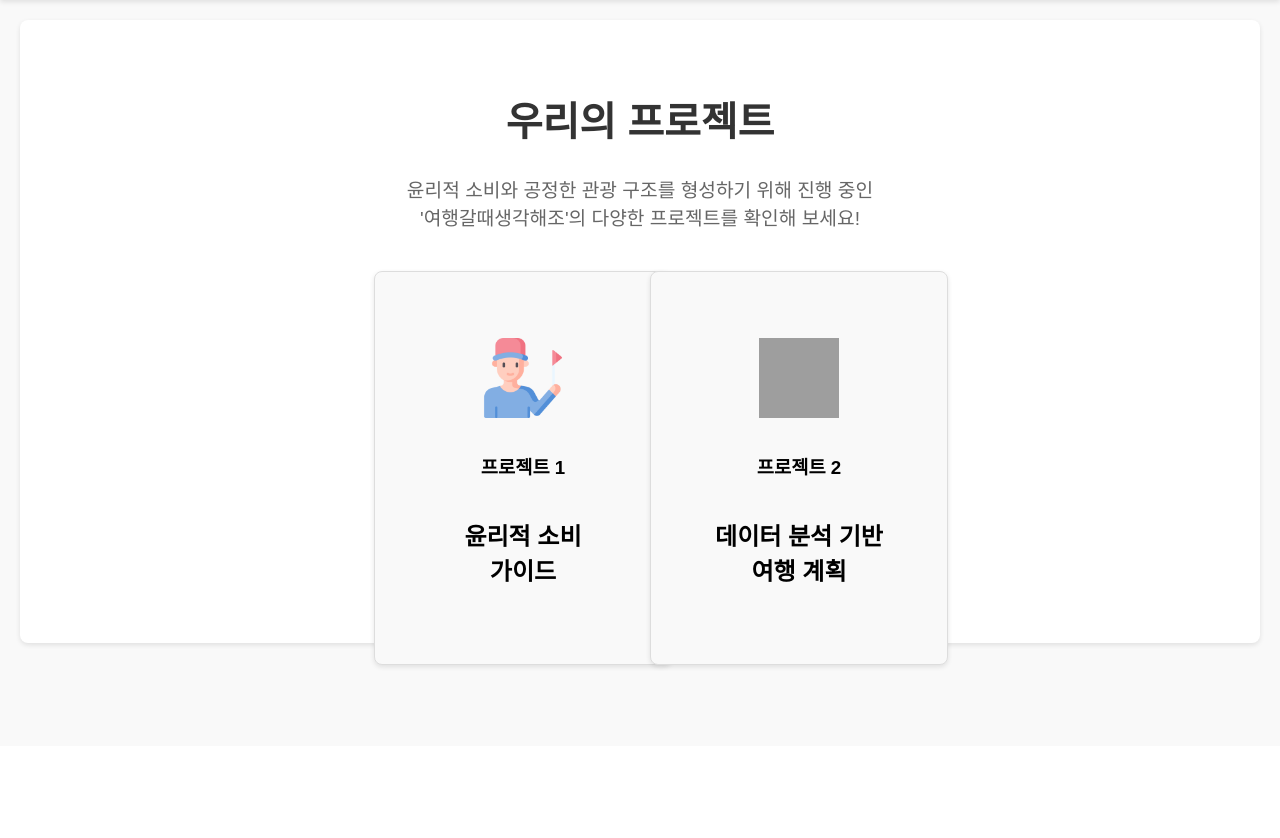
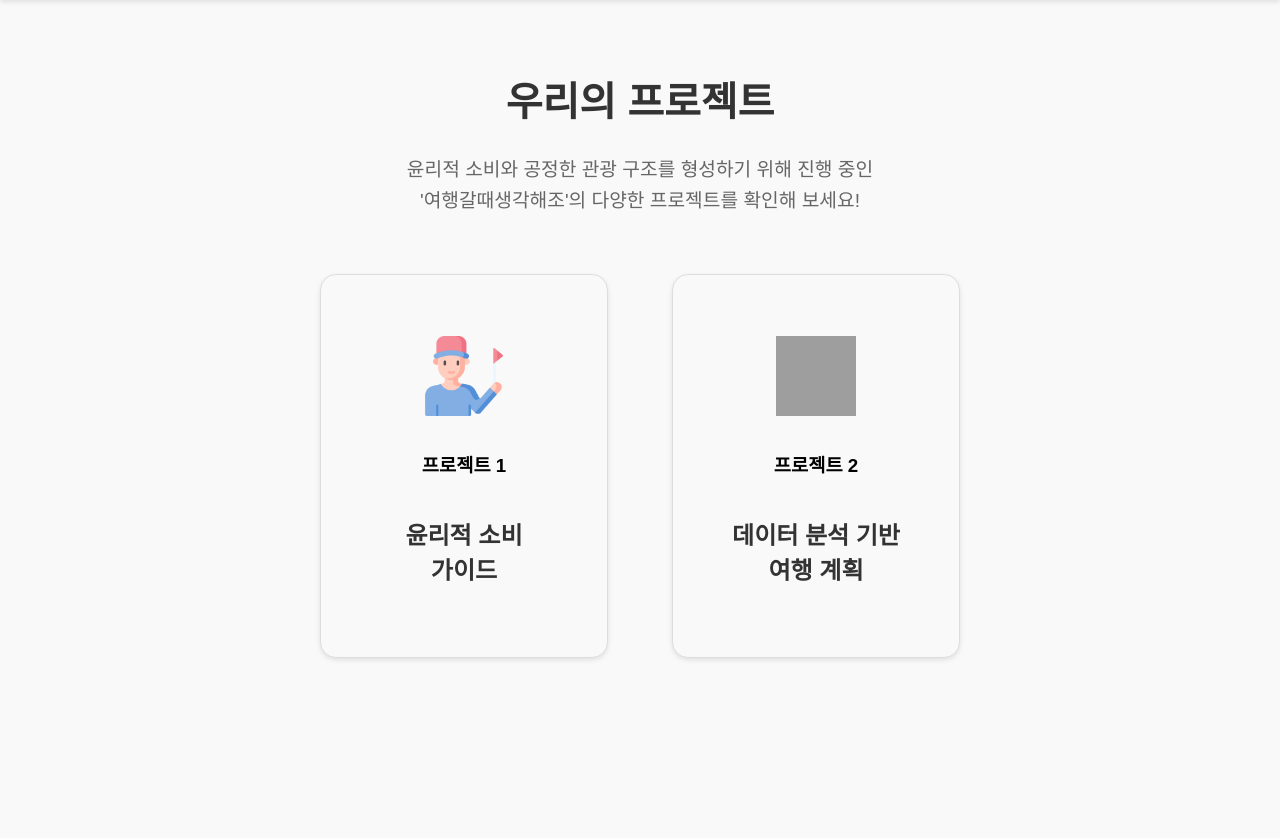
Before and after one commit to ChaenyH/bahrom_project, a Flask app: page /projects in a window 1280 px wide. Shown: the part 54-892 px from the top of the page. Before the commit the page ends 724 px from the top, so only its background shows below. Run offline with Flask 3, Linux system fonts and the light colour scheme; grey boxes are pictures that could not be loaded.

Commit message:
Minor Updates

```diff
--- a/app/__init__.py
+++ b/app/__init__.py
@@ -4,7 +4,7 @@ from flask_sqlalchemy import SQLAlchemy
 db = SQLAlchemy()  # SQLAlchemy 인스턴스 생성
 
 def create_app():
-    app = Flask(__name__)
+    app = Flask(__name__, static_folder='static')
     app.config.from_object('config')
 
     db.init_app(app)  # Flask 앱에 데이터베이스 초기화
--- /dev/null
+++ b/app/static/css/projects_style.css
@@ -0,0 +1,103 @@
+.container {
+    margin: 0px auto;
+    padding: 20px;
+    /* background: #fff; */
+}
+
+.projects-header {
+    text-align: center;
+    margin-bottom: 40px;
+}
+
+.projects-header h1 {
+    font-size: 2.5em;
+    color: #333;
+}
+
+.projects-header p {
+    font-size: 1.2em;
+    line-height: 1.6;
+    color: #666;
+    margin-bottom: 3em;
+}
+
+.projects-list {
+    display: flex;
+    gap: 4em; /* 카드 사이 간격 */
+    justify-content: center; /* 카드 중앙 정렬 */
+    margin-bottom: 10em;
+}
+
+.project-card {
+    width: 18em !important;
+    height: 24em !important;
+}
+
+.card-inner {
+    position: relative;
+    width: 100%;
+    height: 100%;
+    transform-style: preserve-3d;
+    transition: transform 0.6s;
+}
+
+.project-card:hover .card-inner {
+    transform: rotateY(180deg); /* 카드 뒤집기 */
+}
+
+.card-front, .card-back {
+    position: absolute;
+    width: 100%;
+    height: 100%;
+    backface-visibility: hidden;
+    box-sizing: border-box;
+    border: 1px solid #ddd;
+    border-radius: 16px;
+    display: flex;
+    flex-direction: column;
+    justify-content: center;
+    align-items: center;
+    text-align: center;
+    padding: 2em;
+    box-shadow: 0 2px 5px rgba(0, 0, 0, 0.1);
+}
+
+.card-front {
+    background: #f9f9f9;
+}
+
+.card-front img {
+    width: 80px;
+    height: 80px;
+    margin-bottom: 15px;
+}
+
+.card-back {
+    background: #333;
+    color: #fff;
+    transform: rotateY(180deg);
+}
+
+.card-front h2, .card-back h2 {
+    font-size: 1.5em;
+    margin-bottom: 10px;
+}
+
+.card-front p, .card-back p {
+    font-size: 1em;
+    line-height: 1.6;
+}
+
+.details-btn {
+    margin-top: 20px;
+    padding: 10px 20px;
+    background: #ffd700;
+    color: #333;
+    text-decoration: none;
+    font-weight: bold;
+    border-radius: 4px;
+}
+
+.details-btn:hover {
+    background: #ffcc00;
+}
--- a/app/static/css/style.css
+++ b/app/static/css/style.css
@@ -2,20 +2,87 @@ body {
     font-family: Arial, sans-serif;
     margin: 0;
     padding: 0;
-    background-color: #f4f4f4;
+    background: #f9f9f9; /* 전체 배경 회색 */
+}
+
+/* .container {
+    max-width: 1200px;
+    margin: 20px auto;
+    padding: 30px;
+    background: #fff;
+    border-radius: 12px;
+    box-shadow: 0 4px 10px rgba(0, 0, 0, 0.1);
+} */
+
+h1, h2 {
+    color: #333;
+    text-align: center;
+    font-weight: bold;
 }
 
 h1 {
-    color: #333;
-    text-align: center;
     margin-top: 50px;
 }
 
-.container {
-    max-width: 800px;
-    margin: 0 auto;
-    padding: 20px;
-    background: #fff;
-    box-shadow: 0 0 10px rgba(0, 0, 0, 0.1);
-    border-radius: 8px;
+p {
+    color: #666;
+    line-height: 1.6;
 }
+
+section {
+    margin-bottom: 40px; /* 섹션 간격 */
+}
+
+/* 헤더 스타일 */
+.header {
+    display: flex;
+    justify-content: space-between;
+    align-items: center;
+    padding: 10px 20px;
+    background-color: #fff;
+    box-shadow: 0 2px 5px rgba(0, 0, 0, 0.1);
+    position: sticky; /* 상단 고정 */
+    top: 0;
+    z-index: 1000;
+}
+
+.logo {
+    display: flex;
+    align-items: center;
+}
+
+.logo img {
+    width: 30px;
+    height: 30px;
+    margin-right: 10px;
+}
+
+.logo a {
+    display: flex;
+    align-items: center;
+    text-decoration: none;
+}
+
+.logo span {
+    font-size: 1.2em;
+    font-weight: bold;
+    color: #333;
+}
+
+.nav {
+    display: flex;
+    gap: 15px;
+}
+
+.nav-link {
+    text-decoration: none;
+    color: #555;
+    font-weight: bold;
+    padding: 5px 10px;
+    border-radius: 5px;
+}
+
+.nav-link:hover {
+    background-color: #f0f0f0;
+    color: #000;
+}
--- a/app/templates/about.html
+++ b/app/templates/about.html
@@ -3,7 +3,6 @@
 {% block title %}여행에서의 윤리적 소비 - 소개{% endblock %}
 
 {% block content %}
-<div class="container">
 <div class="team-info">
     <h2>팀 구성원 및 역할</h2>
     <table>
@@ -43,16 +42,15 @@
         </tbody>
     </table>
 </div>
-</div>
 
 <style>
     .team-info {
-        margin: 20px auto;
         max-width: 800px;
         background: #fff;
         padding: 20px;
         border-radius: 8px;
         box-shadow: 0 0 10px rgba(0, 0, 0, 0.1);
+        margin: 0 auto; /* 수평 가운데 정렬 */
     }
 
     .team-info h2 {
--- a/app/templates/base.html
+++ b/app/templates/base.html
@@ -1,95 +1,36 @@
 <!DOCTYPE html>
-<html lang="en">
+<html lang="ko">
 <head>
     <meta charset="UTF-8">
     <meta name="viewport" content="width=device-width, initial-scale=1.0">
+    <meta name="description" content="여행에서 윤리적 소비를 실천하며 공정한 관광 구조를 형성하세요.">
+    <meta property="og:title" content="여행에서의 윤리적 소비">
+    <meta property="og:description" content="윤리적 소비와 지속 가능한 여행을 위한 프로젝트를 확인해 보세요.">
+    <meta property="og:image" content="{{ url_for('static', filename='images/logo.png') }}">
+    <meta property="og:url" content="{{ request.url }}">
+    <meta name="twitter:card" content="summary_large_image">
     <title>{% block title %}여행에서의 윤리적 소비{% endblock %}</title>
-    <link rel="stylesheet" href="{{ url_for('static', filename='css/style.css') }}">
-    <style>
-        /* 전체 레이아웃 및 헤더 스타일 */
-        body {
-            margin: 0;
-            padding: 0;
-            font-family: Arial, sans-serif;
-            background-color: #f9f9f9;
-        }
-
-        .header {
-            display: flex;
-            justify-content: space-between;
-            align-items: center;
-            padding: 10px 20px;
-            background-color: #fff;
-            box-shadow: 0 2px 5px rgba(0, 0, 0, 0.1);
-            position: sticky;
-            top: 0;
-            z-index: 1000;
-        }
-
-        .logo {
-            display: flex;
-            align-items: center;
-        }
-
-        .logo a {
-            display: flex;
-            align-items: center;
-            text-decoration: none;
-        }
-
-        .logo img {
-            width: 30px;
-            height: 30px;
-            margin-right: 10px;
-        }
-
-        .logo span {
-            font-size: 1.2em;
-            font-weight: bold;
-            color: #333;
-        }
-
-        .nav {
-            display: flex;
-            gap: 15px;
-        }
-
-        .nav a {
-            text-decoration: none;
-            color: #555;
-            font-weight: bold;
-            padding: 5px 10px;
-            border-radius: 5px;
-        }
-
-        .nav a:hover {
-            background-color: #f0f0f0;
-            color: #000;
-        }
-    </style>
+    <link rel="icon" type="image/x-icon" href="{{ url_for('static', filename='images/logo.png') }}">
+    <link rel="stylesheet" href="{{ url_for('static', filename='css/style.css') }}?v=1">
+    {% block styles %}{% endblock %}
 </head>
 <body>
-    <!-- 상단바 -->
     <div class="header">
         <div class="logo">
-            <!-- 로고와 프로젝트명을 홈 링크로 연결 -->
             <a href="/">
                 <img src="{{ url_for('static', filename='images/logo.png') }}" alt="Logo">
                 <span>여행에서의 윤리적 소비</span>
             </a>
         </div>
-        <div class="nav">
-            <!-- "홈" 메뉴 제거, 다른 메뉴만 유지 -->
-            <a href="/about">소개</a>
-            <a href="/projects">프로젝트</a>
-        </div>
+        <nav class="nav">
+            <a class="nav-link" href="/about">소개</a>
+            <a class="nav-link" href="/projects">프로젝트</a>
+        </nav>
     </div>
-
-    <!-- 메인 컨텐츠 -->
-    <div>
+    <div class="container">
         {% block content %}
-        <!-- 개별 페이지 내용 삽입 -->
         {% endblock %}
     </div>
+    {% block scripts %}{% endblock %}
 </body>
 </html>
--- a/app/templates/index.html
+++ b/app/templates/index.html
@@ -6,11 +6,11 @@
 <div class="main-content" style="position: relative; height: calc(100vh - 60px); background: url('{{ url_for('static', filename='images/travel_background.jpg') }}') no-repeat center center fixed; background-size: cover; display: flex; justify-content: center; align-items: center;">
     <div class="overlay" style="background: rgba(0, 0, 0, 0.7); padding: 3em; border-radius: 8px; text-align: center; color: #fff;">
         <h1 style="font-size: 2.5em; margin-bottom: 20px; color: #fff; text-shadow: 2px 2px 4px rgba(0, 0, 0, 0.6);">여행에서의 윤리적 소비</h1>
-        <p style="font-size: 1.2em; line-height: 1.6; margin-bottom: 20px;">안녕하세요!<br>
+        <p style="font-size: 1.2em; line-height: 1.6; margin-bottom: 20px; color: #fff;">안녕하세요!<br>
         서울여자대학교 바롬종합설계프로젝트 09분반 3팀 <strong>‘여행갈때생각해조’</strong>입니다.</p>
-        <p style="font-size: 1.2em; line-height: 1.6; margin-bottom: 20px;">저희는 윤리적 소비의 개념과 이점에 대해 알리고,<br>
+        <p style="font-size: 1.2em; line-height: 1.6; margin-bottom: 20px; color: #fff;">저희는 윤리적 소비의 개념과 이점에 대해 알리고,<br>
         공정한 관광 구조를 형성하는 데 기여하기 위해 프로젝트를 진행 중입니다.</p>
-        <p style="font-size: 1.2em; line-height: 1.6; margin-bottom: 20px;">저희 <a href="https://www.instagram.com/when.u.trip" target="_blank" style="color: #ffd700; font-weight: bold; text-decoration: none;">인스타그램 @when.u.trip</a>에서<br>
+        <p style="font-size: 1.2em; line-height: 1.6; margin-bottom: 20px; color: #fff;">저희 <a href="https://www.instagram.com/when.u.trip" target="_blank" style="color: #ffd700; font-weight: bold; text-decoration: none;">인스타그램 @when.u.trip</a>에서<br>
         더 다양한 정보를 확인해 보세요!</p>
     </div>
 </div>
--- a/app/templates/projects.html
+++ b/app/templates/projects.html
@@ -2,8 +2,12 @@
 
 {% block title %}여행에서의 윤리적 소비 - 프로젝트{% endblock %}
 
+
+{% block styles %}
+<link rel="stylesheet" href="{{ url_for('static', filename='css/projects_style.css') }}">
+{% endblock %}
+
 {% block content %}
-<div class="container">
 <div class="projects-header">
     <h1>우리의 프로젝트</h1>
     <p>윤리적 소비와 공정한 관광 구조를 형성하기 위해 진행 중인 <br>
@@ -20,8 +24,8 @@
                 <h2>윤리적 소비 <br>가이드</h2>
             </div>
             <div class="card-back">
-                    <h2>윤리적 소비 <br>가이드</h2>
-                    <p>여행 중 윤리적 소비를 실천할 수 있는 가이드를 제공합니다. 공정한 관광과 지속 가능한 여행을 위한 체크리스트와 정보를 확인하세요.</p>
+                <h2 style="color: #fff;">윤리적 소비 <br>가이드</h2>
+                <p style="color: #fff;">여행 중 윤리적 소비를 실천할 수 있는 가이드를 제공합니다. 공정한 관광과 지속 가능한 여행을 위한 체크리스트와 정보를 확인하세요.</p>
                 <a href="/projects/1" class="details-btn">더 알아보기</a>
             </div>
         </div>
@@ -36,121 +40,11 @@
                 <h2>데이터 분석 기반 <br>여행 계획</h2>
             </div>
             <div class="card-back">
-                    <h2>데이터 분석 기반 <br>여행 계획</h2>
-                    <p>데이터 분석을 활용한 효율적인 여행 계획 수립 시스템을 제공합니다. 예산과 일정에 맞는 여행 계획을 세워 보세요.</p>
+                <h2 style="color: #fff;">데이터 분석 기반 <br>여행 계획</h2>
+                <p style="color: #fff;">데이터 분석을 활용한 효율적인 여행 계획 수립 시스템을 제공합니다. 예산과 일정에 맞는 여행 계획을 세워 보세요.</p>
                 <a href="/projects/2" class="details-btn">더 알아보기</a>
             </div>
         </div>
     </div>
 </div>
-</div>
-
-<style>
-    .container {
-        max-width: 1200px;
-        margin: 20px auto;
-        padding: 20px;
-        background: #fff;
-        border-radius: 8px;
-        box-shadow: 0 2px 5px rgba(0, 0, 0, 0.1);
-    }
-
-    .projects-header {
-        text-align: center;
-        margin-bottom: 40px;
-    }
-
-    .projects-header h1 {
-        font-size: 2.5em;
-        color: #333;
-    }
-
-    .projects-header p {
-        font-size: 1.2em;
-        color: #666;
-    }
-
-    .projects-list {
-        display: flex;
-        flex-wrap: wrap;
-        gap: 20px;
-        justify-content: center;
-    }
-
-    .project-card {
-        width: 16em;
-        height: 22em;
-        perspective: 1000px; /* 3D 효과 */
-    }
-
-    .card-inner {
-        position: relative;
-        width: 100%;
-        height: 100%;
-        transform-style: preserve-3d;
-        transition: transform 0.6s;
-    }
-
-    .project-card:hover .card-inner {
-        transform: rotateY(180deg); /* 카드 뒤집기 */
-    }
-
-    .card-front,
-    .card-back {
-        position: absolute;
-        width: 100%;
-        height: 100%;
-        backface-visibility: hidden;
-        border: 1px solid #ddd;
-        border-radius: 8px;
-        display: flex;
-        flex-direction: column;
-        justify-content: center;
-        align-items: center;
-        text-align: center;
-        padding: 20px;
-        box-shadow: 0 2px 5px rgba(0, 0, 0, 0.1);
-    }
-
-    .card-front {
-        background: #f9f9f9;
-    }
-
-    .card-front img {
-        width: 80px;
-        height: 80px;
-        margin-bottom: 15px;
-    }
-
-    .card-back {
-        background: #333;
-        color: #fff;
-        transform: rotateY(180deg);
-    }
-
-    .card-front h2, .card-back h2 {
-        font-size: 1.5em;
-        margin-bottom: 10px;
-    }
-
-    .card-front p, .card-back p {
-        font-size: 1em;
-        line-height: 1.6;
-    }
-
-    .details-btn {
-        margin-top: 20px;
-        padding: 10px 20px;
-        background: #ffd700;
-        color: #333;
-        text-decoration: none;
-        font-weight: bold;
-        border-radius: 4px;
-    }
-
-    .details-btn:hover {
-        background: #ffcc00;
-}
-
-</style>
 {% endblock %}
```
Also changed, not shown: app/static/css/project_2_style.css (+28 -5 lines), app/static/js/project_2_script.js (+53 -6 lines), app/templates/project_1_detail.html (+18 -11 lines), app/templates/project_2_detail.html (+11 -5 lines). Lines whose indentation alone changed are shown as unchanged.
